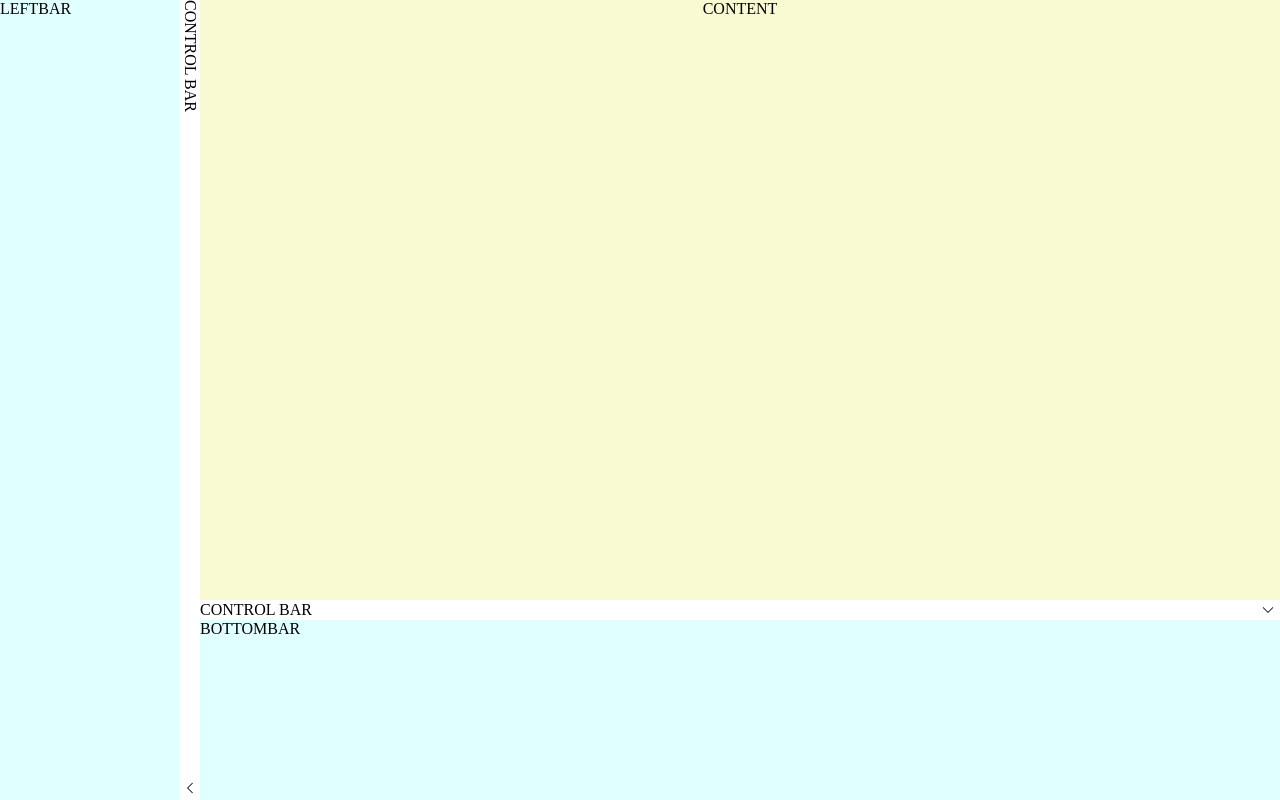
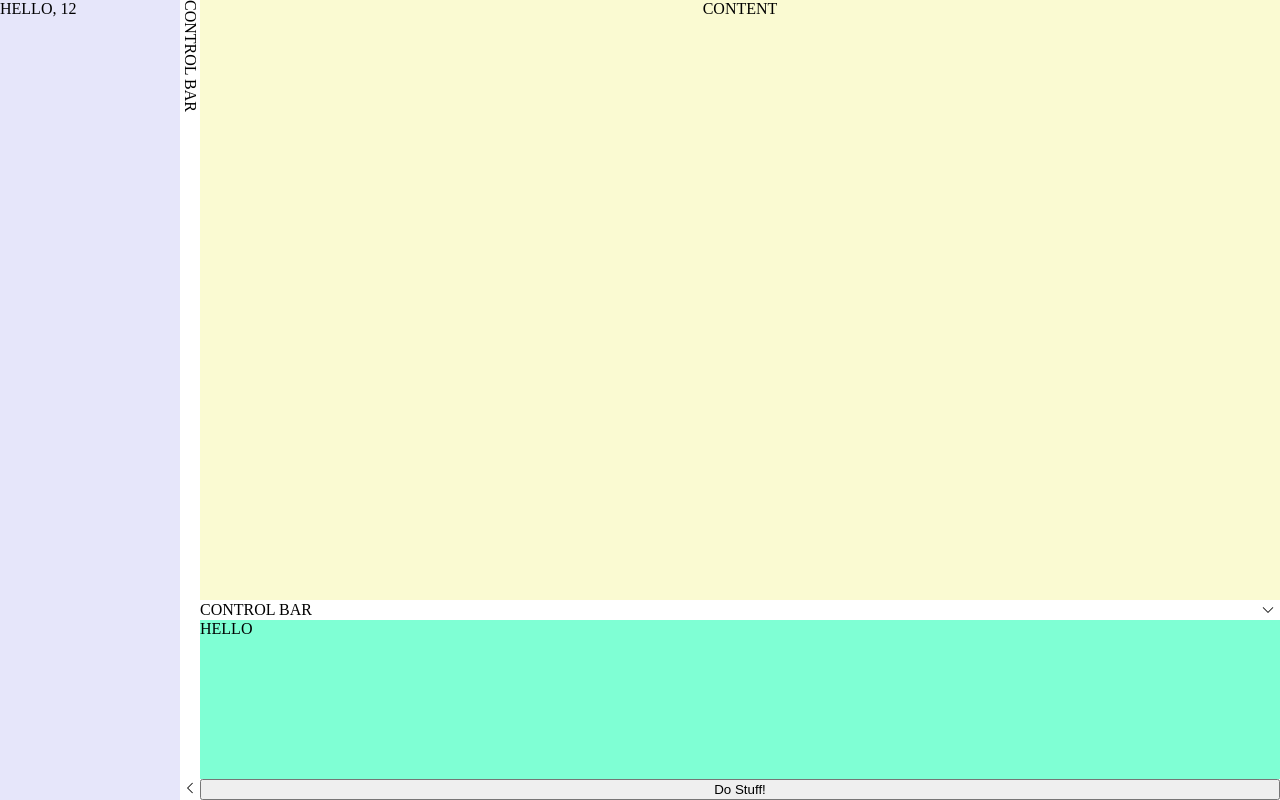
Before and after one commit to johnpaulrusso/svelte-workspace-layout, a SvelteKit app: page / in a window 1280 px wide. Built offline with nearby package versions, Linux system fonts and the light colour scheme.

Commit message:
Event handlers can be passed to the workspace components.
Event handlers can be passed to the workspace components.

```diff
--- a/src/lib/WorkspaceGrid.svelte
+++ b/src/lib/WorkspaceGrid.svelte
@@ -27,8 +27,8 @@
     let leftSideBar: LeftbarController = new LeftbarController("leftsidebar", 200);
     let bottomSideBar: BottombarController = new BottombarController("bottomsidebar", 200);
 
-    let leftSidebarComponents = components.filter(comp => comp.initialLocation === WorkspaceLocation.LEFTBAR);
-    let bottomSidebarComponents = components.filter(comp => comp.initialLocation === WorkspaceLocation.BOTTOMBAR);
+    $: leftSidebarComponents = components.filter(comp => comp.initialLocation === WorkspaceLocation.LEFTBAR);
+    $: bottomSidebarComponents = components.filter(comp => comp.initialLocation === WorkspaceLocation.BOTTOMBAR);
 
     /**
      * This component must always monitor mouse movement to handle
--- a/src/lib/components/Sidebar.svelte
+++ b/src/lib/components/Sidebar.svelte
@@ -30,7 +30,9 @@
         <div>CONTROL BAR</div>
         <button class="control-bar-open-close" on:click={onClickOpenClose}><span class="material-symbols-outlined control-button">{controlButtonSymbolName}</span></button>
     </div>
-    <svelte:component this={components[0].componentType} {...components[0].properties}/>
+    {#each components as c}
+        <svelte:component this={c.componentType} {...c.properties}/>
+    {/each}
 </div>
 {/if}
 <style>
--- a/src/lib/test/TestComponent.svelte
+++ b/src/lib/test/TestComponentA.svelte
@@ -1,12 +1,13 @@
 <script lang="ts">
     export let txt: string = "";
+    export let num: number = 0;
 </script>
 
-<div class="container">{txt}</div>
+<div class="container">{txt}, {num}</div>
 
 <style>
 .container{
-    background-color: lightcyan;
+    background-color:lavender;
     flex-grow: 1;
     z-index: 1;
 }
--- /dev/null
+++ b/src/lib/test/TestComponentB.svelte
@@ -0,0 +1,25 @@
+<script lang="ts">
+
+    export let id: string = "";
+    export let txt: string = "";
+
+    function onClick(){
+        let event = new CustomEvent('click-b', {bubbles: true, detail: {}})
+        let element = document.getElementById(id);
+        if(element)
+        {
+            element.dispatchEvent(event);
+        }
+    }
+</script>
+
+<div class="container" id={id}>{txt}</div>
+<button on:click={onClick}>Do Stuff!</button>
+
+<style>
+.container{
+    background-color:aquamarine;
+    flex-grow: 1;
+    z-index: 1;
+}
+</style>
--- a/src/routes/+page.svelte
+++ b/src/routes/+page.svelte
@@ -1,14 +1,49 @@
 <script lang="ts">
     import WorkspaceGrid from '$lib/WorkspaceGrid.svelte'
-    import TestComponent from '$lib/test/TestComponent.svelte';
+    import TestComponentA from '$lib/test/TestComponentA.svelte';
+    import TestComponentB from '$lib/test/TestComponentB.svelte';
 	import { WorkspaceLocation} from '$lib/models/WorkspaceComponentModel';
     import type { IWorkspaceComponentModel} from '$lib/models/WorkspaceComponentModel';
+    import {onMount} from "svelte";
 
-    let myComponents: Array<IWorkspaceComponentModel> = [
-        {componentType: TestComponent, properties: {txt: "MAIN CONTENT"}, initialLocation: WorkspaceLocation.MAIN},
-        {componentType: TestComponent, properties: {txt: "LEFTBAR"}, initialLocation: WorkspaceLocation.LEFTBAR},
-        {componentType: TestComponent, properties: {txt: "BOTTOMBAR"}, initialLocation: WorkspaceLocation.BOTTOMBAR},
-    ];
+    const onClickB = (event: Event) =>
+    {
+        myComponents[1].properties.txt = "WORLD";
+        myComponents = myComponents;
+    }
+
+    let myComponents: Array<IWorkspaceComponentModel> = [];
+
+    let comp1: IWorkspaceComponentModel = {
+        componentType: TestComponentA,
+        properties: {txt: "HELLO", num: 12},
+        events: [],
+        initialLocation: WorkspaceLocation.MAIN
+    };
+
+    let comp2: IWorkspaceComponentModel = {
+        componentType: TestComponentB,
+        properties: {id: "b1", txt: "HELLO"},
+        events: [{name: "click-b", callback: onClickB}],
+        initialLocation: WorkspaceLocation.BOTTOMBAR
+    };
+
+    let comp3: IWorkspaceComponentModel = {
+        componentType: TestComponentA,
+        properties: {txt: "HELLO", num: 12},
+        events: [],
+        initialLocation: WorkspaceLocation.LEFTBAR
+    };
+
+    myComponents = [...myComponents, comp1, comp2, comp3];
+
+    onMount(() => {
+        myComponents.forEach(c => {
+            c.events.forEach(e => {
+                document.addEventListener(e.name, e.callback);
+            })
+        })
+    })
 </script>
 
 <div class="container">
```
Also changed, not shown: src/lib/models/WorkspaceComponentModel.ts (+8 -1 lines).
